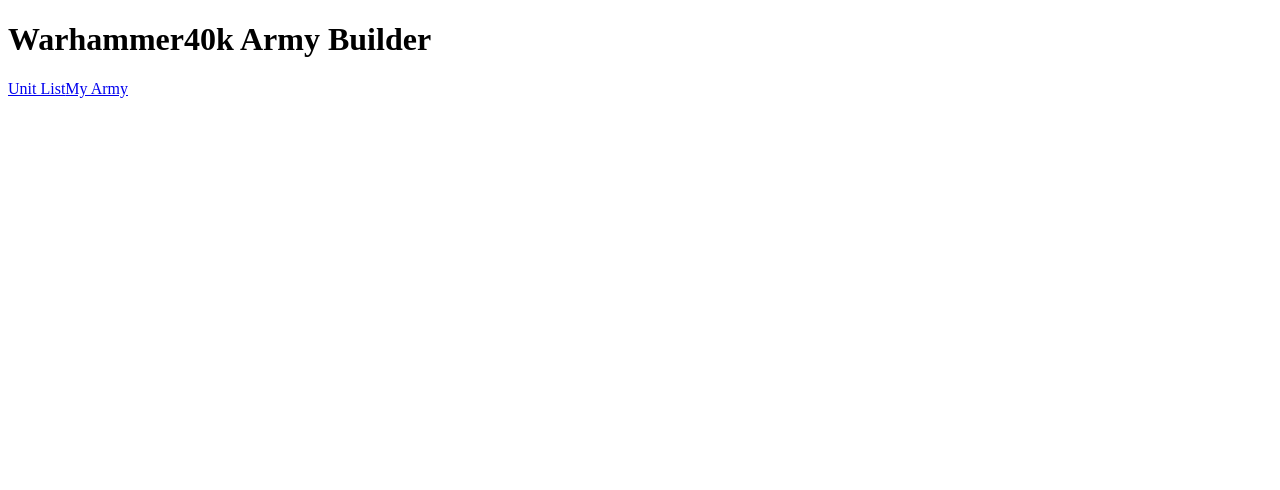
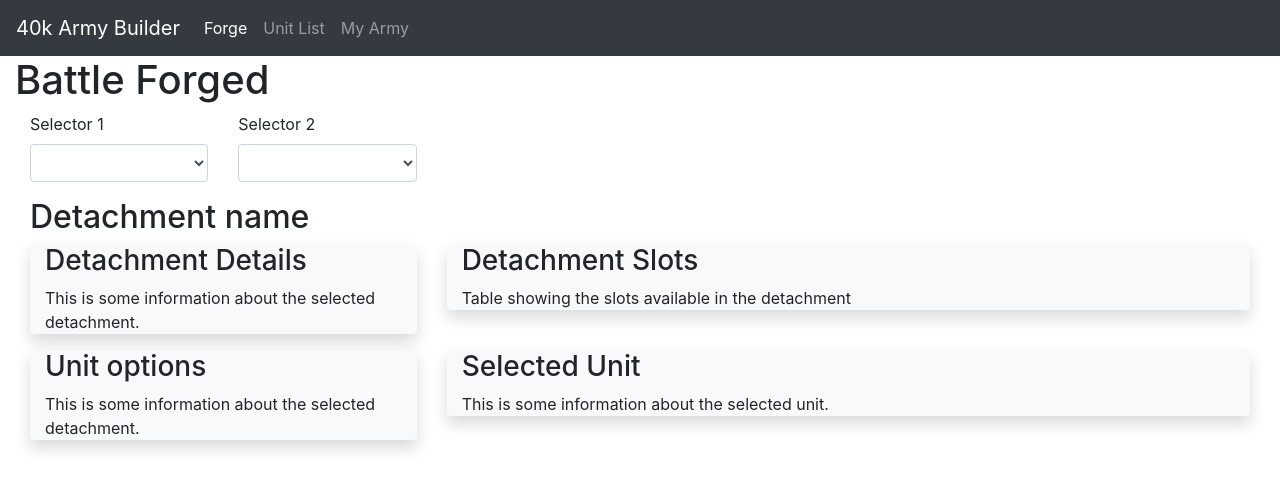
Before and after one commit to joeydubs/ngWarhammer40k, an Angular app: page /forge in a window 1280 px wide. Before the commit this address led to /. Shown: the top 490 px of the page. Built offline with nearby package versions, Linux system fonts and the light colour scheme.

Commit message:
Started forge component.

```diff
--- a/angular.json
+++ b/angular.json
@@ -24,6 +24,7 @@
               "src/assets"
             ],
             "styles": [
+              "node_modules/bootstrap/dist/css/bootstrap.min.css",
               "src/styles.css"
             ],
             "scripts": []
--- a/package.json
+++ b/package.json
@@ -16,9 +16,12 @@
     "@angular/compiler": "~10.0.8",
     "@angular/core": "~10.0.8",
     "@angular/forms": "~10.0.8",
+    "@angular/localize": "~10.0.8",
     "@angular/platform-browser": "~10.0.8",
     "@angular/platform-browser-dynamic": "~10.0.8",
     "@angular/router": "~10.0.8",
+    "@ng-bootstrap/ng-bootstrap": "^7.0.0",
+    "bootstrap": "^4.5.0",
     "rxjs": "~6.6.2",
     "tslib": "^2.0.0",
     "zone.js": "~0.10.3"
--- a/src/app/app-routing.module.ts
+++ b/src/app/app-routing.module.ts
@@ -2,10 +2,12 @@
 import { Routes, RouterModule } from '@angular/router';
 import { UnitListComponent } from './unit-list/unit-list.component';
 import { MyArmyComponent } from './my-army/my-army.component';
+import { ForgeComponent } from './forge/forge.component';
 
 
 const routes: Routes = [
   { path: '', redirectTo: '/my-army', pathMatch: 'full' },
+  { path: 'forge', component: ForgeComponent },
   { path: 'unit-list', component: UnitListComponent },
   { path: 'my-army', component: MyArmyComponent },
   { path: '**', redirectTo: '' }
--- a/src/app/app.component.html
+++ b/src/app/app.component.html
@@ -1,8 +1,17 @@
-<h1>{{ title }}</h1>
+<nav class="navbar navbar-expand-md bg-dark navbar-dark">
+  <a class="navbar-brand" href="#">{{ title }}</a>
 
-<nav>
-  <a routerLink="/unit-list" routerLinkActive="active">Unit List</a>
-  <a routerLink="/my-army" routerLinkActive="active">My Army</a>
+  <button type=button class="navbar-toggler" (click)="isMenuCollapsed = !isMenuCollapsed">
+    <span class="fas fa-bars"></span>
+  </button>
+
+  <div class="collapse navbar-collapse" [ngbCollapse]="isMenuCollapsed">
+    <ul class="navbar-nav">
+      <li><a class="nav-link" routerLink="/forge" routerLinkActive="active">Forge</a></li>
+      <li><a class="nav-link" routerLink="/unit-list" routerLinkActive="active">Unit List</a></li>
+      <li><a class="nav-link" routerLink="/my-army" routerLinkActive="active">My Army</a></li>
+    </ul>
+  </div>
 </nav>
 
 <router-outlet></router-outlet>
--- a/src/app/app.component.ts
+++ b/src/app/app.component.ts
@@ -7,5 +7,6 @@
 })
 
 export class AppComponent {
-  title = 'Warhammer40k Army Builder';
+  title = '40k Army Builder';
+  isMenuCollapsed = true;
 }
--- /dev/null
+++ b/src/app/forge/forge.component.html
@@ -0,0 +1,52 @@
+<div class="container-fluid">
+  <h1>Battle Forged</h1>
+
+  <div class="container-fluid">
+    <div class="row">
+      <div class="form-group col-sm-2">
+        <label for="selector1">Selector 1</label>
+        <select class="form-control" id="selector1">
+          <option value="" disabled>-- Select --</option>
+        </select>
+      </div>
+      <div class="form-group col-sm-2">
+        <label for="selector2">Selector 2</label>
+        <select class="form-control" id="selector2">
+          <option value="" disabled>-- Select --</option>
+        </select>
+      </div>
+    </div>
+
+    <h2>Detachment name</h2>
+
+    <div class="row">
+      <div class="col-md-4">
+        <div class="container bg-light rounded shadow">
+          <h3>Detachment Details</h3>
+          <p>This is some information about the selected detachment.</p>
+        </div>
+      </div>
+      <div class="col-md-8">
+        <div class="container bg-light rounded shadow">
+          <h3>Detachment Slots</h3>
+          <p>Table showing the slots available in the detachment</p>
+        </div>
+      </div>
+    </div>
+
+    <div class="row">
+      <div class="col-md-4">
+          <div class="container bg-light rounded shadow">
+            <h3>Unit options</h3>
+            <p>This is some information about the selected detachment.</p>
+        </div>
+      </div>
+      <div class="col-md-8">
+          <div class="container bg-light rounded shadow">
+            <h3>Selected Unit</h3>
+            <p>This is some information about the selected unit.</p>
+          </div>
+      </div>
+    </div>
+  </div>
+</div>
--- /dev/null
+++ b/src/app/forge/forge.component.ts
@@ -0,0 +1,15 @@
+import { Component, OnInit } from '@angular/core';
+
+@Component({
+  selector: 'app-forge',
+  templateUrl: './forge.component.html',
+  styleUrls: ['./forge.component.css']
+})
+export class ForgeComponent implements OnInit {
+
+  constructor() { }
+
+  ngOnInit(): void {
+  }
+
+}
--- a/src/index.html
+++ b/src/index.html
@@ -1,13 +1,19 @@
 <!doctype html>
 <html lang="en">
+
 <head>
   <meta charset="utf-8">
   <title>NgWarhammer40k</title>
   <base href="/">
   <meta name="viewport" content="width=device-width, initial-scale=1">
   <link rel="icon" type="image/x-icon" href="favicon.ico">
+
+  <link rel="stylesheet" href="https://use.fontawesome.com/releases/v5.7.0/css/all.css"
+    integrity="sha384-lZN37f5QGtY3VHgisS14W3ExzMWZxybE1SJSEsQp9S+oqd12jhcu+A56Ebc1zFSJ" crossorigin="anonymous">
 </head>
+
 <body>
   <app-root></app-root>
 </body>
+
 </html>
--- a/src/polyfills.ts
+++ b/src/polyfills.ts
@@ -1,3 +1,7 @@
+/***************************************************************************************************
+ * Load `$localize` onto the global scope - used if i18n tags appear in Angular templates.
+ */
+import '@angular/localize/init';
 /**
  * This file includes polyfills needed by Angular and is loaded before the app.
  * You can add your own extra polyfills to this file.
```
Also changed, not shown: src/app/app.module.ts (+6 -2 lines), src/app/forge/forge.component.css (added), 2 other files (tests, documents, lock files or other folders).
